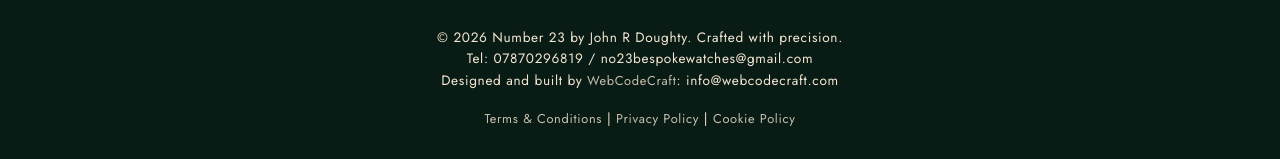
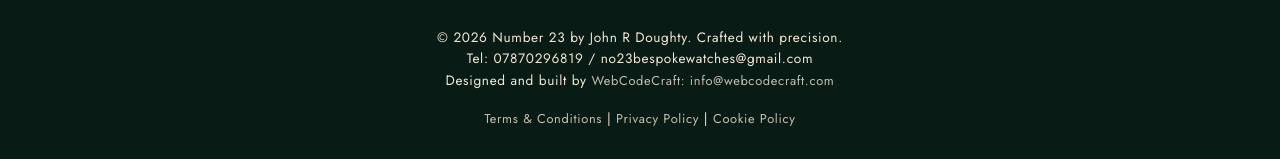
Before and after one commit to Shanersf1/number23, a React (Vite) app in the folder client/: page / in a window 1280 px wide. Shown: the part 2177-2336 px from the top of the page. Built offline with nearby package versions, Linux system fonts and the light colour scheme; the HTML template or start-up script is replaced by a standard one.

Commit message:
Link full WebCodeCraft footer credit to webcodecraft.co.uk

```diff
--- a/client/src/components/Layout.jsx
+++ b/client/src/components/Layout.jsx
@@ -28,9 +28,8 @@ function Layout({ children }) {
         <p>
           Designed and built by{' '}
           <a href="https://webcodecraft.co.uk" className="footer-link" target="_blank" rel="noopener noreferrer">
-            WebCodeCraft
+            WebCodeCraft: info@webcodecraft.com
           </a>
-          : info@webcodecraft.com
         </p>
         <nav className="footer-nav">
           <Link to="/terms-and-conditions" className="footer-link">Terms & Conditions</Link>
```
